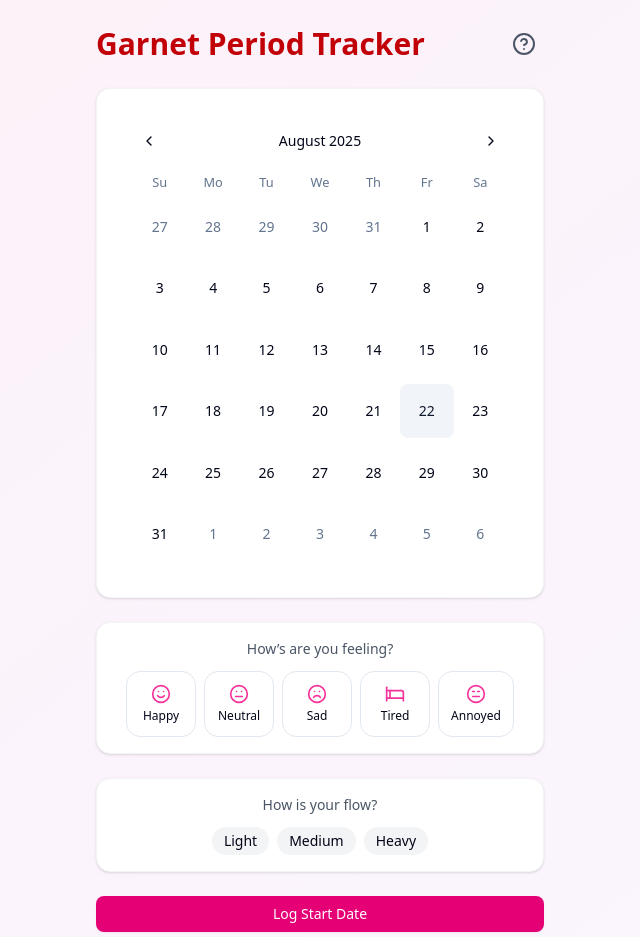
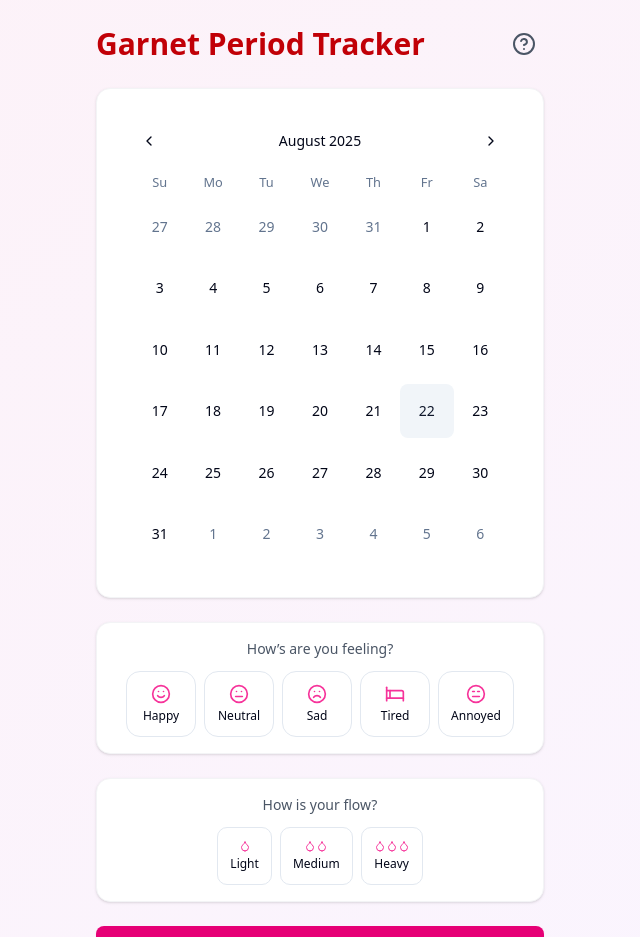
Before and after one commit to Danielle73/Garnet, a React (Vite) app: page /tracker in a window 1280 px wide. Shown: the top 937 px of the page, without its empty margins (320-960 px from the left). Built offline with nearby package versions, Linux system fonts and the light colour scheme.

Commit message:
feat: add flow intensity selector with droplet visualization

```diff
--- a/src/screens/TrackerScreen.tsx
+++ b/src/screens/TrackerScreen.tsx
@@ -6,7 +6,8 @@ import { Link } from "react-router-dom";
 import { HelpCircle } from "lucide-react";
 import InstructionModal from "@/components/ui/instructionModal";
 import { predictNextPeriod } from "@/lib/utils";
-import { Smile, Meh, Frown, Bed, Annoyed } from "lucide-react";
+import { Smile, Meh, Frown, Bed, Annoyed, Droplet } from "lucide-react";
+import { flows } from "@/lib/flows";
 
 // Helper function to get all dates between two dates
 const getDatesInRange = (startDate: Date, endDate: Date): Date[] => {
@@ -82,15 +83,11 @@ function TrackerScreen({
       icon: Annoyed,
     },
   ];
+
   const [selectedMood, setSelectedMood] = useState<string | null>(null);
   const [selectedFlow, setSelectedFlow] = useState<
     "light" | "medium" | "heavy" | null
   >(null);
-  const flows: { label: string; value: "light" | "medium" | "heavy" }[] = [
-    { label: "Light", value: "light" },
-    { label: "Medium", value: "medium" },
-    { label: "Heavy", value: "heavy" },
-  ];
 
   const handleSubmit = () => {
     if (!selectedDate) return;
@@ -258,13 +255,20 @@ function TrackerScreen({
               <button
                 key={flow.value}
                 onClick={() => setSelectedFlow(flow.value)}
-                className={`px-3 py-1 rounded-full text-sm transition ${
+                className={`flex flex-col items-center p-3 rounded-lg border transition-all ${
                   selectedFlow === flow.value
-                    ? "bg-pink-200 text-pink-800"
-                    : "bg-gray-100 hover:bg-gray-200"
+                    ? "bg-pink-100 text-pink-700"
+                    : "bg-white border"
                 }`}
               >
-                {flow.label}
+                {/* droplets */}
+                <div className="flex text-pink-500">
+                  {Array.from({ length: flow.droplets }).map((_, i) => (
+                    <Droplet key={i} size={12} />
+                  ))}
+                </div>
+                {/* label */}
+                <span className="text-xs mt-1">{flow.label}</span>{" "}
               </button>
             ))}
           </div>
```
